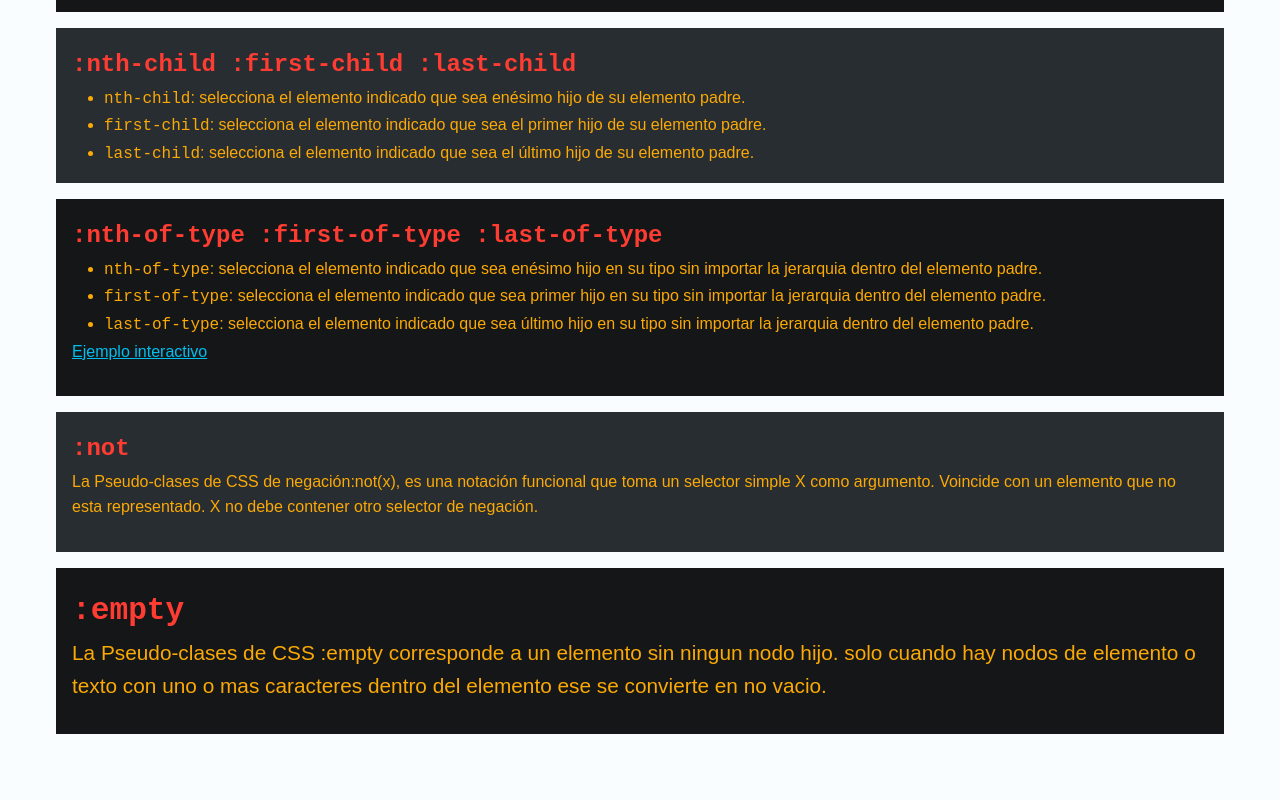
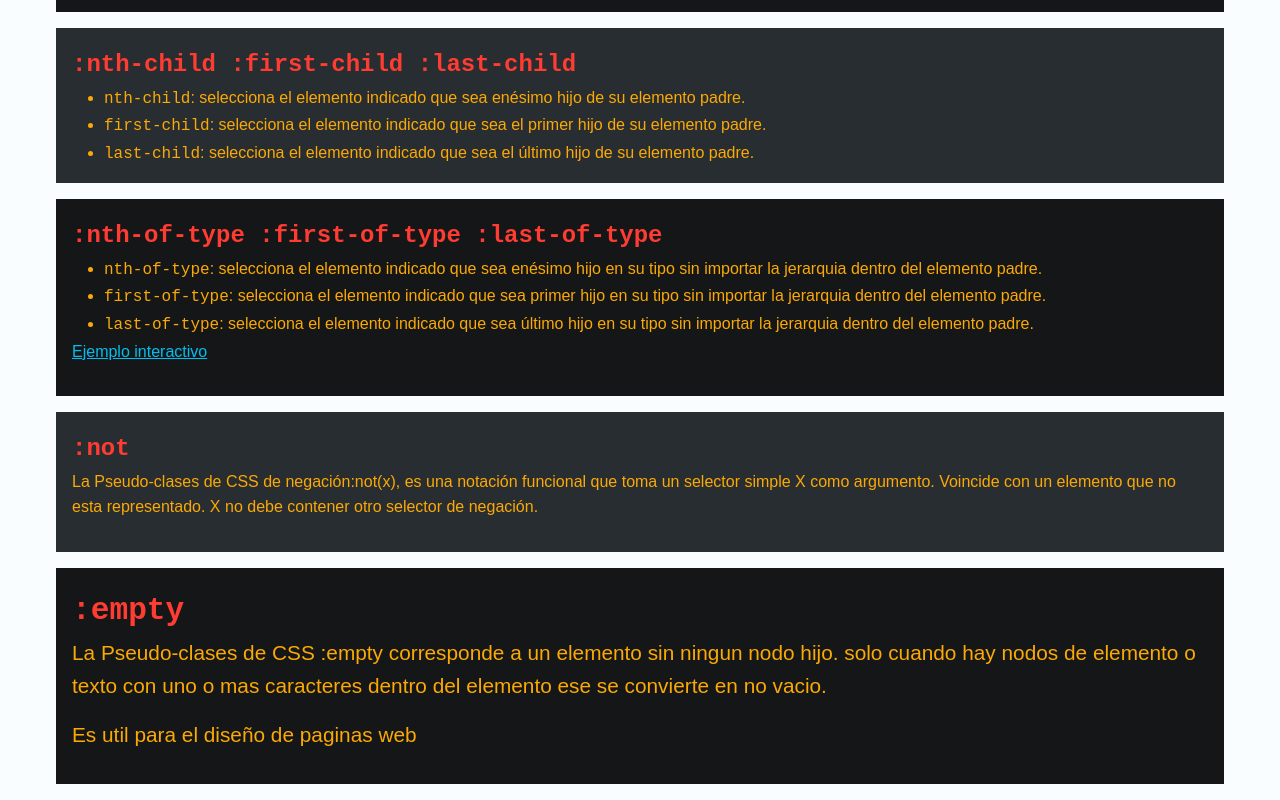
Before and after one commit to andrudevfrond/Angular, a plain HTML site: page index.html in a window 1280 px wide. Shown: the part 994-1794 px from the top of the page. Before the commit the page ends 1744 px from the top, so only its background shows below. Drawn offline with Linux system fonts and the light colour scheme.

Commit message:
ajustar el archivo html

```diff
--- a/index.html
+++ b/index.html
@@ -132,6 +132,7 @@
                 cuando hay nodos de elemento o texto con uno o mas caracteres dentro del elemento ese se convierte
                 en no vacio.
             </p>
+			<p>Es util para el diseño de paginas web</p>
         </article>
 
     </main>
```
Also changed, not shown: 1 other file.
